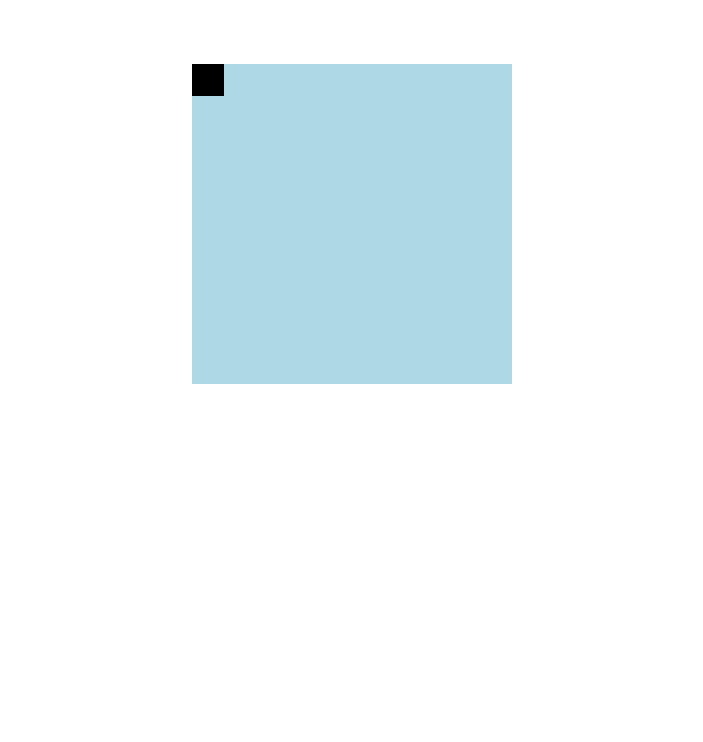
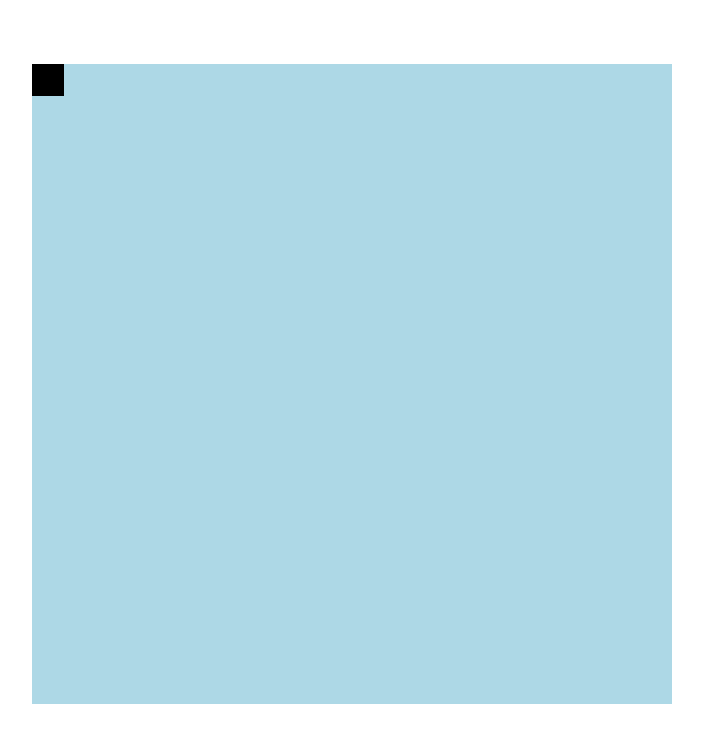
Before and after one commit to DeyBo/deybo-s-bricks, a React (Create React App) app: page / in a window 1280 px wide. Shown: the top 742 px of the page, without its empty margins (288-991 px from the left). Built offline with nearby package versions, Linux system fonts and the light colour scheme.

Commit message:
Update game component by adding character and keyboard event service

```diff
--- a/src/components/Game/Game.css
+++ b/src/components/Game/Game.css
@@ -2,4 +2,7 @@
     display: block;
     margin: 4rem auto;
     background-color: lightblue;
+    height: 640px;
+    width: 640px;
+    position: relative;
 }
--- a/src/components/Game/Game.tsx
+++ b/src/components/Game/Game.tsx
@@ -1,16 +1,49 @@
 import React, {Component} from "react";
 import './Game.css';
+import Character from "../Character/Character";
+import KeyboardEventService from "../../services/KeyboardEventService";
 
 class Game extends Component {
 
+    protected speed = 32;
+    state = {
+        characterPosition: {x: 0, y: 0}
+    };
+
+    constructor(private keyboardEventService: KeyboardEventService) {
+        super(keyboardEventService);
+        this.keyboardEventService = new KeyboardEventService();
+    }
+
     componentDidMount() {
+        this.initCharacterMovement();
+    }
+
+    initCharacterMovement() {
+        document.addEventListener('keydown', event => {
+            let {x, y} = this.state.characterPosition;
+            const {xDir, yDir} = this.keyboardEventService.getMovingDirection(event.key);
+            this.keyboardEventService.saveHeldKey(event.key);
+            this.setState({
+                characterPosition: {
+                    x: x + this.speed * xDir,
+                    y: y + this.speed * yDir
+                }
+            });
+        });
+        document.addEventListener('keyup', event => {
+            this.keyboardEventService.removeHeldKey(event.key);
+        });
     }
 
     render() {
         return (
-            <svg id="game" width={32*10} height={32*10}>
-                <rect x={0} y={0} width={32} height={32}/>
-            </svg>
+            <div id={'game'}>
+                <Character
+                    x={this.state.characterPosition.x}
+                    y={this.state.characterPosition.y}
+                />
+            </div>
         );
     }
 }
```
